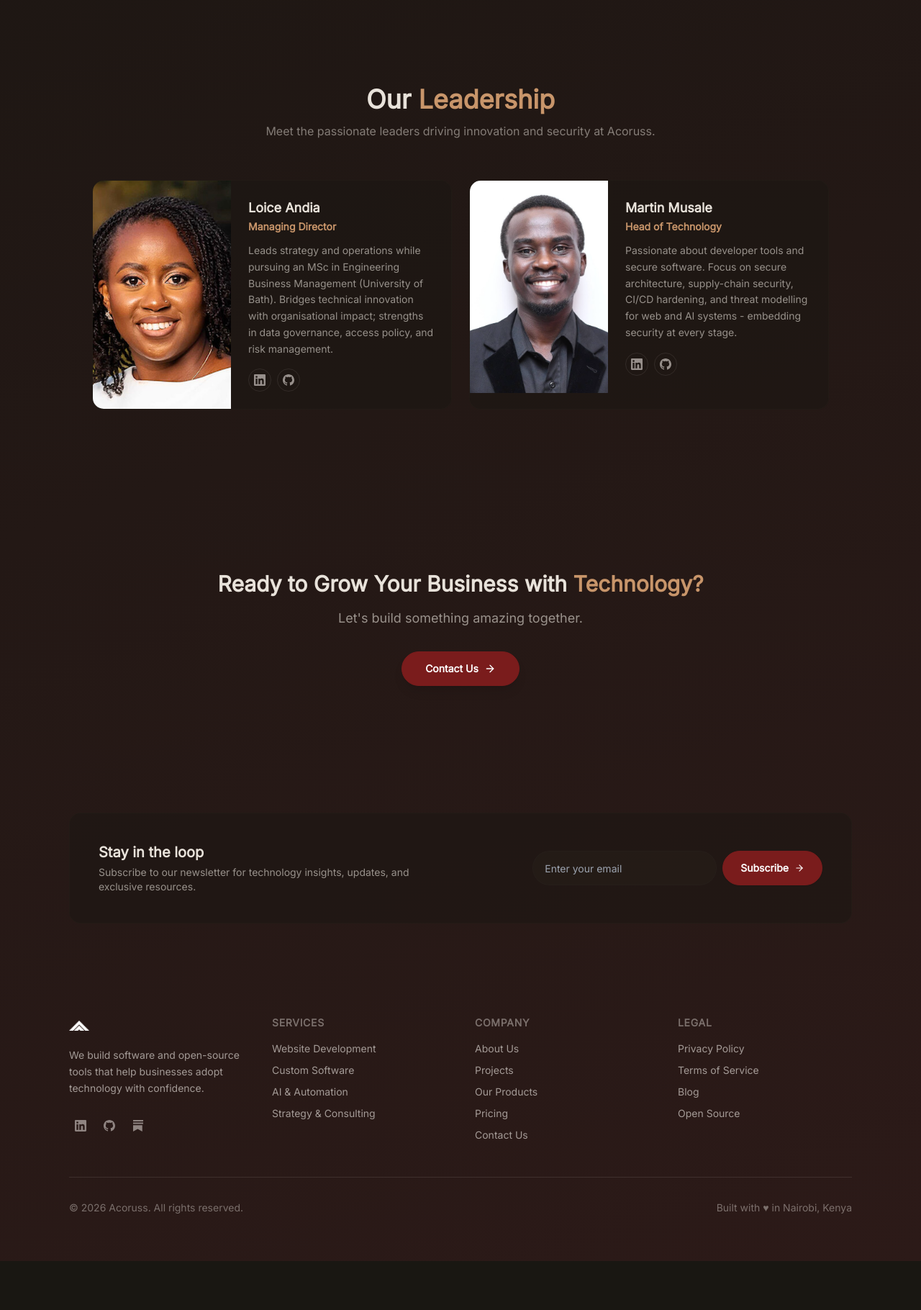
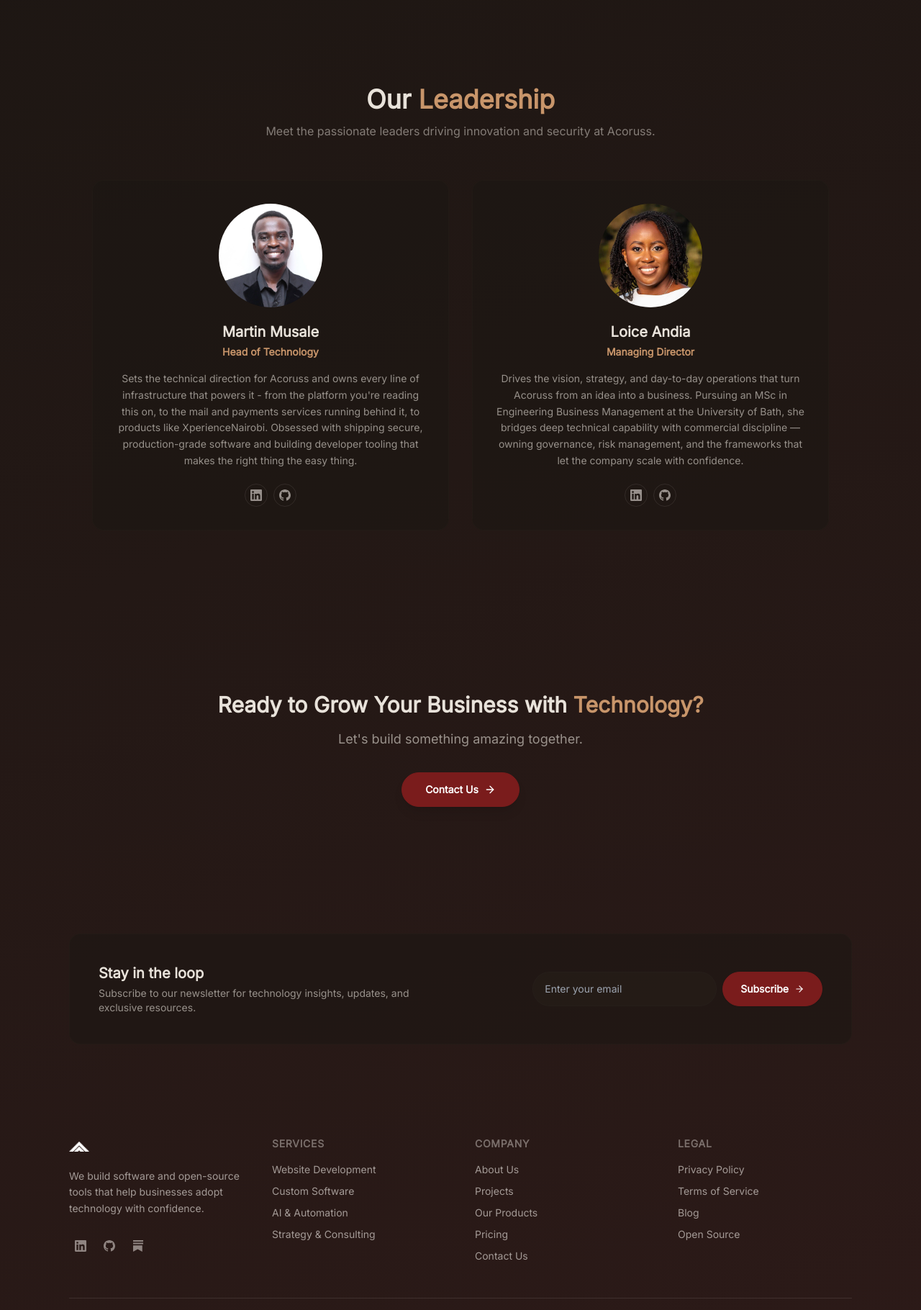
Before and after one commit to acoruss/acoruss.github.io, a Django app: page /about-us/ in a window 1280 px wide. Shown: the part 2642-4462 px from the top of the page at 72% size. Before the commit the page ends 4394 px from the top, so only its background shows below. Run offline with Django 5.2, Linux system fonts and the light colour scheme.

Commit message:
feat: update team member profiles on About page

```diff
--- a/src/templates/about.html
+++ b/src/templates/about.html
@@ -263,64 +263,27 @@ technology.{% endblock %}
                 security at Acoruss.</p>
         </div>
 
-        <div class="grid md:grid-cols-2 gap-6 max-w-5xl mx-auto">
-            <!-- Loice Andia -->
-            <div class="rounded-2xl bg-base-200/50 border border-base-300/30 hover:border-accent/20 transition-all duration-300 overflow-hidden"
-                data-animate>
-                <div class="flex flex-col sm:flex-row">
-                    <!-- Photo -->
-                    <div class="sm:w-48 sm:shrink-0">
-                        <img src="{% static 'images/loice-andia.jpeg' %}" alt="Loice Andia"
-                            class="w-full h-56 sm:h-full object-cover">
-                    </div>
-                    <!-- Content -->
-                    <div class="p-6 flex flex-col justify-center">
-                        <h4 class="text-lg font-bold mb-0.5">Loice Andia</h4>
-                        <p class="text-accent font-semibold text-sm mb-3">Managing Director</p>
-                        <p class="text-base-content/60 text-sm leading-relaxed mb-4">
-                            Leads strategy and operations while pursuing an MSc in Engineering Business Management
-                            (University of Bath). Bridges technical innovation with organisational impact; strengths in
-                            data governance, access policy, and risk management.
-                        </p>
-                        <div class="flex gap-2">
-                            <a href="https://www.linkedin.com/in/loice-andia/" target="_blank" rel="noopener noreferrer"
-                                class="btn btn-circle btn-ghost btn-sm border border-base-content/10 text-base-content/60 hover:text-accent hover:border-accent/30">
-                                <svg class="w-4 h-4" fill="currentColor" viewBox="0 0 24 24">
-                                    <path
-                                        d="M20.447 20.452h-3.554v-5.569c0-1.328-.027-3.037-1.852-3.037-1.853 0-2.136 1.445-2.136 2.939v5.667H9.351V9h3.414v1.561h.046c.477-.9 1.637-1.85 3.37-1.85 3.601 0 4.267 2.37 4.267 5.455v6.286zM5.337 7.433a2.062 2.062 0 01-2.063-2.065 2.064 2.064 0 112.063 2.065zm1.782 13.019H3.555V9h3.564v11.452zM22.225 0H1.771C.792 0 0 .774 0 1.729v20.542C0 23.227.792 24 1.771 24h20.451C23.2 24 24 23.227 24 22.271V1.729C24 .774 23.2 0 22.222 0h.003z" />
-                                </svg>
-                            </a>
-                            <a href="https://github.com/lakivisi" target="_blank" rel="noopener noreferrer"
-                                class="btn btn-circle btn-ghost btn-sm border border-base-content/10 text-base-content/60 hover:text-accent hover:border-accent/30">
-                                <svg class="w-4 h-4" fill="currentColor" viewBox="0 0 24 24">
-                                    <path
-                                        d="M12 0c-6.626 0-12 5.373-12 12 0 5.302 3.438 9.8 8.207 11.387.599.111.793-.261.793-.577v-2.234c-3.338.726-4.033-1.416-4.033-1.416-.546-1.387-1.333-1.756-1.333-1.756-1.089-.745.083-.729.083-.729 1.205.084 1.839 1.237 1.839 1.237 1.07 1.834 2.807 1.304 3.492.997.107-.775.418-1.305.762-1.604-2.665-.305-5.467-1.334-5.467-5.931 0-1.311.469-2.381 1.236-3.221-.124-.303-.535-1.524.117-3.176 0 0 1.008-.322 3.301 1.23.957-.266 1.983-.399 3.003-.404 1.02.005 2.047.138 3.006.404 2.291-1.552 3.297-1.23 3.297-1.23.653 1.653.242 2.874.118 3.176.77.84 1.235 1.911 1.235 3.221 0 4.609-2.807 5.624-5.479 5.921.43.372.823 1.102.823 2.222v3.293c0 .319.192.694.801.576 4.765-1.589 8.199-6.086 8.199-11.386 0-6.627-5.373-12-12-12z" />
-                                </svg>
-                            </a>
-                        </div>
-                    </div>
-                </div>
-            </div>
-
+        <div class="grid md:grid-cols-2 gap-8 max-w-5xl mx-auto items-start">
             <!-- Martin Musale -->
             <div class="rounded-2xl bg-base-200/50 border border-base-300/30 hover:border-accent/20 transition-all duration-300 overflow-hidden"
                 data-animate>
-                <div class="flex flex-col sm:flex-row">
+                <div class="flex flex-col items-center p-8 text-center">
                     <!-- Photo -->
-                    <div class="sm:w-48 sm:shrink-0">
+                    <div class="w-36 h-36 rounded-full overflow-hidden ring-4 ring-accent/20 mb-5">
                         <img src="{% static 'images/martin-musale.png' %}" alt="Martin Musale"
-                            class="w-full h-56 sm:h-full object-cover">
+                            class="w-full h-full object-cover">
                     </div>
                     <!-- Content -->
-                    <div class="p-6 flex flex-col justify-center">
-                        <h4 class="text-lg font-bold mb-0.5">Martin Musale</h4>
-                        <p class="text-accent font-semibold text-sm mb-3">Head of Technology</p>
-                        <p class="text-base-content/60 text-sm leading-relaxed mb-4">
-                            Passionate about developer tools and secure software. Focus on secure architecture,
-                            supply-chain security, CI/CD hardening, and threat modelling for web and AI systems -
-                            embedding security at every stage.
+                    <h4 class="text-xl font-bold mb-1">Martin Musale</h4>
+                    <p class="text-accent font-semibold text-sm mb-4">Head of Technology</p>
+                    <p class="text-base-content/60 text-sm leading-relaxed mb-5">
+                        Sets the technical direction for Acoruss and owns every line of infrastructure
+                        that powers it - from the platform you're reading this on, to the mail and
+                        payments services running behind it, to products like XperienceNairobi. Obsessed
+                        with shipping secure, production-grade software and building developer tooling
+                        that makes the right thing the easy thing.
                     </p>
-                        <div class="flex gap-2">
+                    <div class="flex gap-2 justify-center">
                         <a href="https://linkedin.com/in/musalemartin" target="_blank" rel="noopener noreferrer"
                             class="btn btn-circle btn-ghost btn-sm border border-base-content/10 text-base-content/60 hover:text-accent hover:border-accent/30">
                             <svg class="w-4 h-4" fill="currentColor" viewBox="0 0 24 24">
@@ -336,6 +299,43 @@ technology.{% endblock %}
                             </svg>
                         </a>
                     </div>
+                </div>
+            </div>
+
+            <!-- Loice Andia -->
+            <div class="rounded-2xl bg-base-200/50 border border-base-300/30 hover:border-accent/20 transition-all duration-300 overflow-hidden"
+                data-animate>
+                <div class="flex flex-col items-center p-8 text-center">
+                    <!-- Photo -->
+                    <div class="w-36 h-36 rounded-full overflow-hidden ring-4 ring-accent/20 mb-5">
+                        <img src="{% static 'images/loice-andia.jpeg' %}" alt="Loice Andia"
+                            class="w-full h-full object-cover">
+                    </div>
+                    <!-- Content -->
+                    <h4 class="text-xl font-bold mb-1">Loice Andia</h4>
+                    <p class="text-accent font-semibold text-sm mb-4">Managing Director</p>
+                    <p class="text-base-content/60 text-sm leading-relaxed mb-5">
+                        Drives the vision, strategy, and day-to-day operations that turn Acoruss from an idea
+                        into a business. Pursuing an MSc in Engineering Business Management at the University
+                        of Bath, she bridges deep technical capability with commercial discipline &mdash;
+                        owning governance, risk management, and the frameworks that let the company scale with
+                        confidence.
+                    </p>
+                    <div class="flex gap-2 justify-center">
+                        <a href="https://www.linkedin.com/in/loice-andia/" target="_blank" rel="noopener noreferrer"
+                            class="btn btn-circle btn-ghost btn-sm border border-base-content/10 text-base-content/60 hover:text-accent hover:border-accent/30">
+                            <svg class="w-4 h-4" fill="currentColor" viewBox="0 0 24 24">
+                                <path
+                                    d="M20.447 20.452h-3.554v-5.569c0-1.328-.027-3.037-1.852-3.037-1.853 0-2.136 1.445-2.136 2.939v5.667H9.351V9h3.414v1.561h.046c.477-.9 1.637-1.85 3.37-1.85 3.601 0 4.267 2.37 4.267 5.455v6.286zM5.337 7.433a2.062 2.062 0 01-2.063-2.065 2.064 2.064 0 112.063 2.065zm1.782 13.019H3.555V9h3.564v11.452zM22.225 0H1.771C.792 0 0 .774 0 1.729v20.542C0 23.227.792 24 1.771 24h20.451C23.2 24 24 23.227 24 22.271V1.729C24 .774 23.2 0 22.222 0h.003z" />
+                            </svg>
+                        </a>
+                        <a href="https://github.com/lakivisi" target="_blank" rel="noopener noreferrer"
+                            class="btn btn-circle btn-ghost btn-sm border border-base-content/10 text-base-content/60 hover:text-accent hover:border-accent/30">
+                            <svg class="w-4 h-4" fill="currentColor" viewBox="0 0 24 24">
+                                <path
+                                    d="M12 0c-6.626 0-12 5.373-12 12 0 5.302 3.438 9.8 8.207 11.387.599.111.793-.261.793-.577v-2.234c-3.338.726-4.033-1.416-4.033-1.416-.546-1.387-1.333-1.756-1.333-1.756-1.089-.745.083-.729.083-.729 1.205.084 1.839 1.237 1.839 1.237 1.07 1.834 2.807 1.304 3.492.997.107-.775.418-1.305.762-1.604-2.665-.305-5.467-1.334-5.467-5.931 0-1.311.469-2.381 1.236-3.221-.124-.303-.535-1.524.117-3.176 0 0 1.008-.322 3.301 1.23.957-.266 1.983-.399 3.003-.404 1.02.005 2.047.138 3.006.404 2.291-1.552 3.297-1.23 3.297-1.23.653 1.653.242 2.874.118 3.176.77.84 1.235 1.911 1.235 3.221 0 4.609-2.807 5.624-5.479 5.921.43.372.823 1.102.823 2.222v3.293c0 .319.192.694.801.576 4.765-1.589 8.199-6.086 8.199-11.386 0-6.627-5.373-12-12-12z" />
+                            </svg>
+                        </a>
                     </div>
                 </div>
             </div>
```
Also changed, not shown: src/static/images/martin-musale.png. Lines whose indentation alone changed are shown as unchanged.
